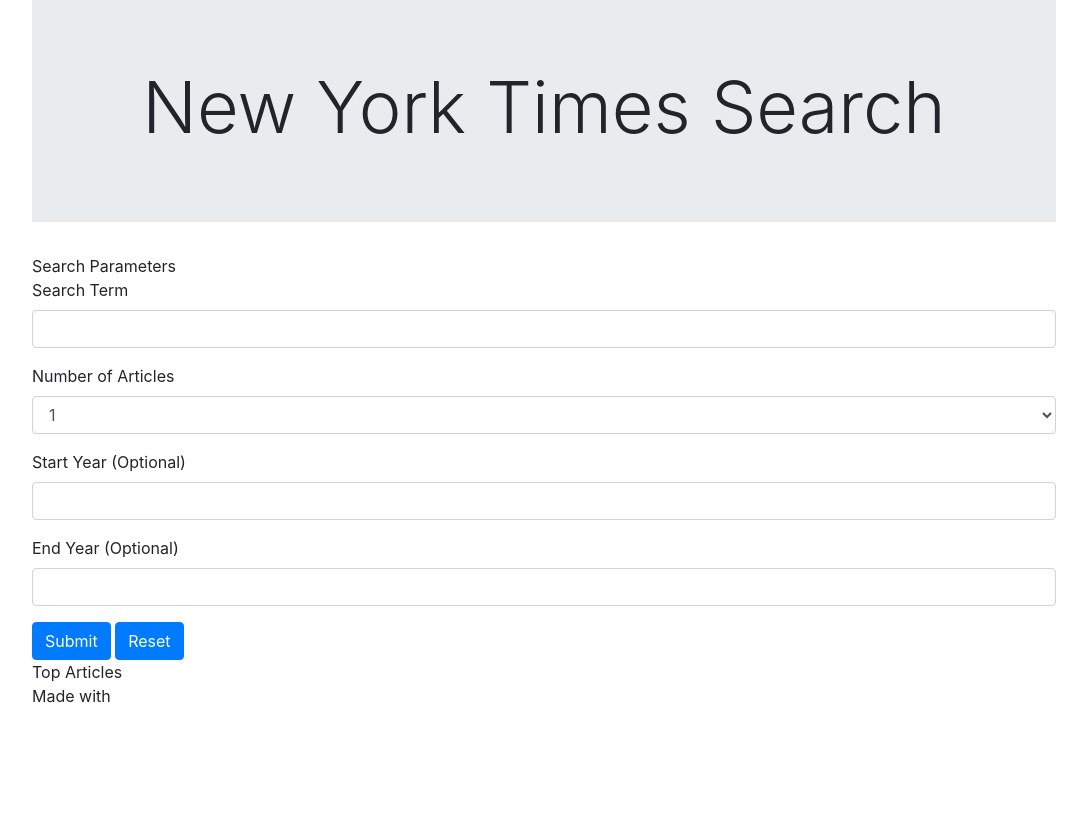
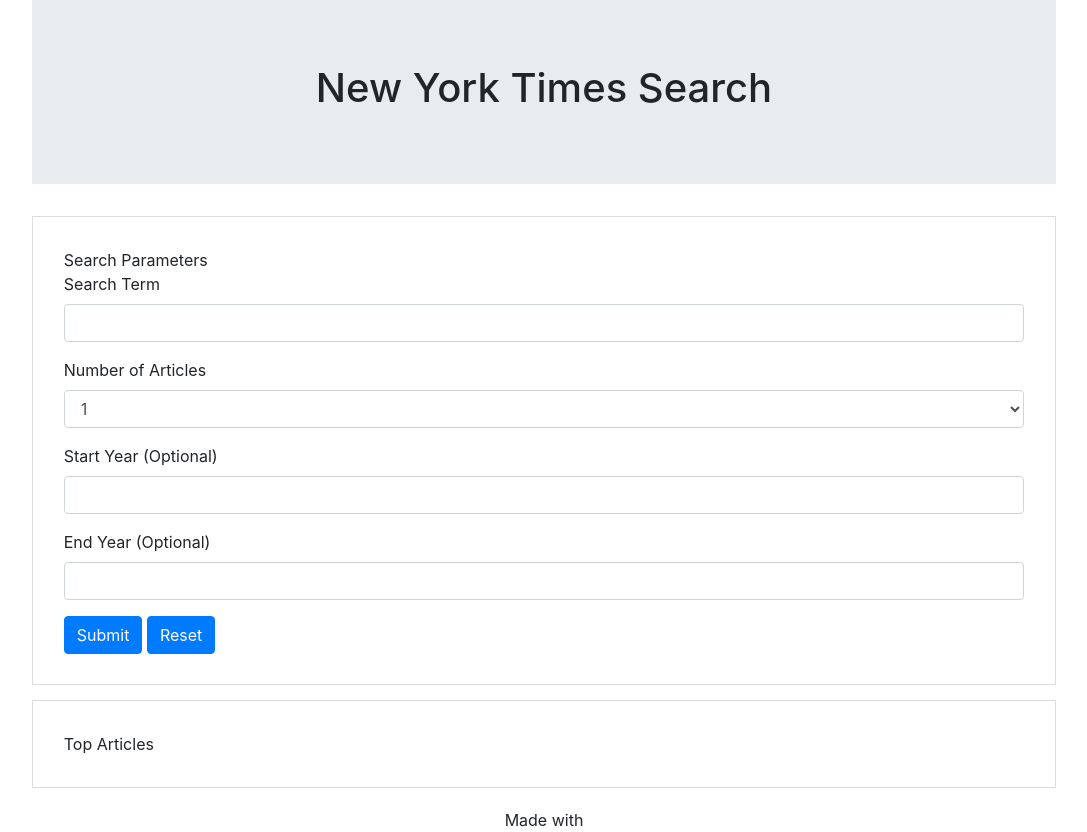
Before and after one commit to Sforzemon/New-York-Times-Search, a plain HTML site: page index.html in a window 1280 px wide. Shown: the whole page, without its empty margins (96-1183 px from the left). Before the commit the page ends 800 px from the top, so only its background shows below. Drawn offline with nearby package versions, Linux system fonts and the light colour scheme.

```diff
--- a/index.html
+++ b/index.html
@@ -13,7 +13,7 @@
   <body>
     <div class="jumbotron jumbotron-fluid justify-content-center">
         <div class="container">
-          <h1 class="display-3 text-center">New York Times Search</h1>
+          <h1 class="display-5 text-center">New York Times Search</h1>
         </div>
       </div>
       <div id="search-parameters">
@@ -51,7 +51,7 @@
         </header>
       </div>
       <div>
-          <footer >Made with </footer>
+          <footer class="text-center">Made with </footer>
       </div>
     <!-- Optional JavaScript -->
     <!-- jQuery first, then Popper.js, then Bootstrap JS -->
--- a/style.css
+++ b/style.css
@@ -2,3 +2,16 @@ body {
     width: 80%;
     margin: auto;
 }
+#search-parameters {
+    border: 1px solid gainsboro;
+    margin-top: 15px;
+    padding: 3%;
+}
+#top-articles  {
+    border: 1px solid gainsboro;
+    margin-top: 15px;
+    padding: 3%;
+}
+footer {
+    margin-top: 20px;
+}
```
Also changed, not shown: 1 other file.
